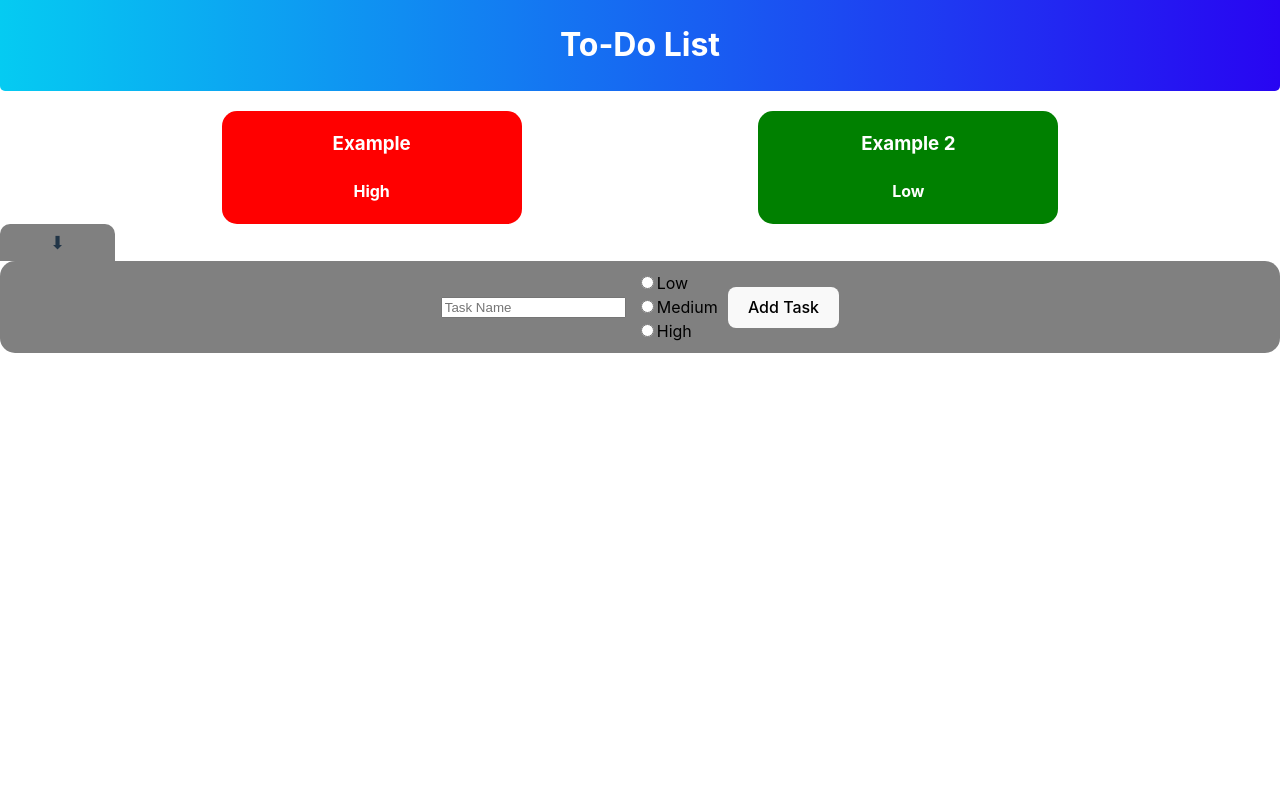
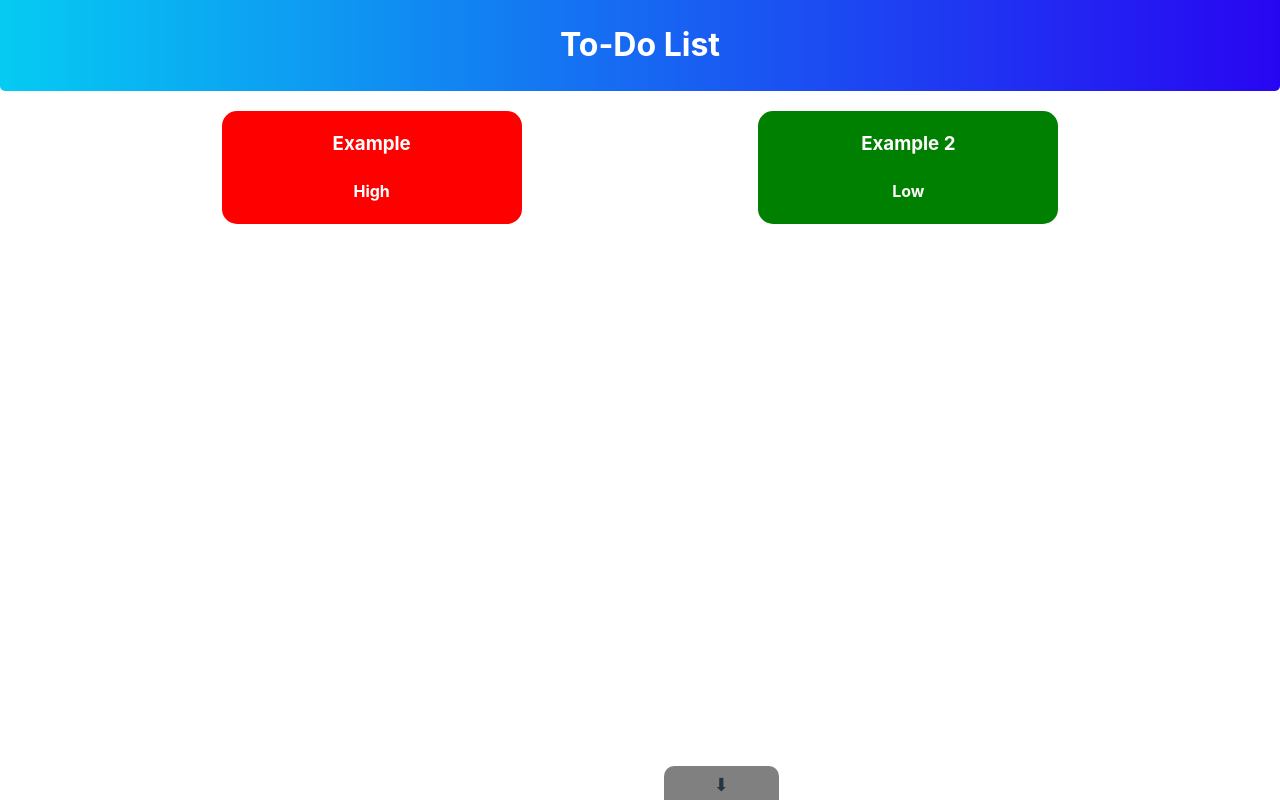
Before and after one commit to DylCru/To-Do-List-React, a React (Vite) app in the folder cool-react-app/: page / in a window 1280 px wide. Built offline with nearby package versions, Linux system fonts and the light colour scheme.

Commit message:
Add transition functionality

```diff
--- a/cool-react-app/src/components/AddTask.jsx
+++ b/cool-react-app/src/components/AddTask.jsx
@@ -7,8 +7,10 @@ export default function AddTask(props) {
         setShown(prev => !prev)
     }
 
+    const addClass = shown ? "new-task-show" : "new-task-hide"
+
     return (
-    <div className="new-task">
+    <div className={addClass}>
         <div className="toggle" onClick={toggle}>{shown ? '⬆' : '⬇'}</div>
         <div className="add-task">
             <input className="task-name" type="text" name="task" value={props.newTask.task} onChange={props.handleChange} placeholder="Task Name"/>
@@ -27,7 +29,6 @@ export default function AddTask(props) {
                         <label htmlFor="high">High</label>
                     </div>
                 </div>
-
             <button onClick={props.addTask}>Add Task</button>
         </div>
     </div>
```
Lines whose indentation alone changed are shown as unchanged.
